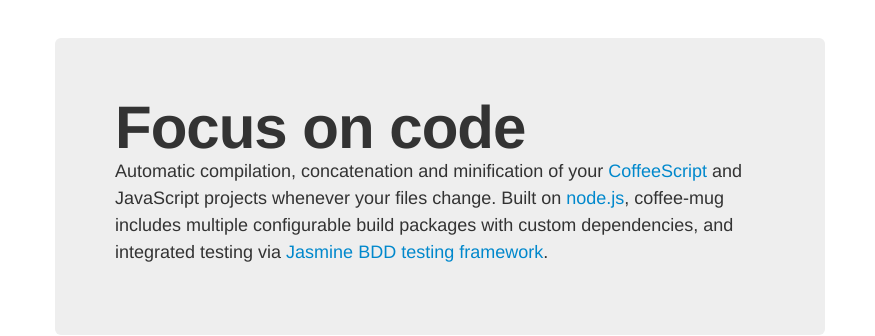
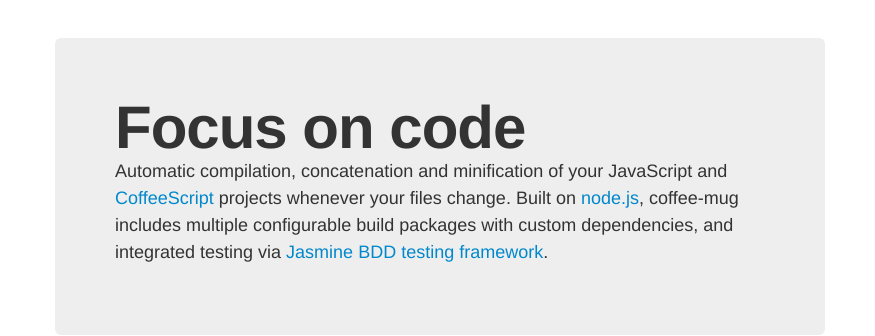
Before and after one commit to beefsack/coo, a plain HTML site: page index.html in a window 1280 px wide. Shown: the part 62-398 px from the top of the page, 0-875 px from the left. Drawn offline with Linux system fonts and the light colour scheme.

Commit message:
Reordered wording.

```diff
--- a/index.html
+++ b/index.html
@@ -52,7 +52,7 @@
         <div class="span8">
           <div class="hero-unit">
             <h1>Focus on code</h1>
-            <p>Automatic compilation, concatenation and minification of your <a href="http://coffeescript.org/">CoffeeScript</a> and JavaScript projects whenever your files change.  Built on <a href="http://nodejs.org/">node.js</a>, coffee-mug includes multiple configurable build packages with custom dependencies, and integrated testing via <a href="http://pivotal.github.com/jasmine/">Jasmine BDD testing framework</a>.</p>
+            <p>Automatic compilation, concatenation and minification of your JavaScript and <a href="http://coffeescript.org/">CoffeeScript</a>  projects whenever your files change.  Built on <a href="http://nodejs.org/">node.js</a>, coffee-mug includes multiple configurable build packages with custom dependencies, and integrated testing via <a href="http://pivotal.github.com/jasmine/">Jasmine BDD testing framework</a>.</p>
           </div>
         </div>
         <div class="span4">
```
